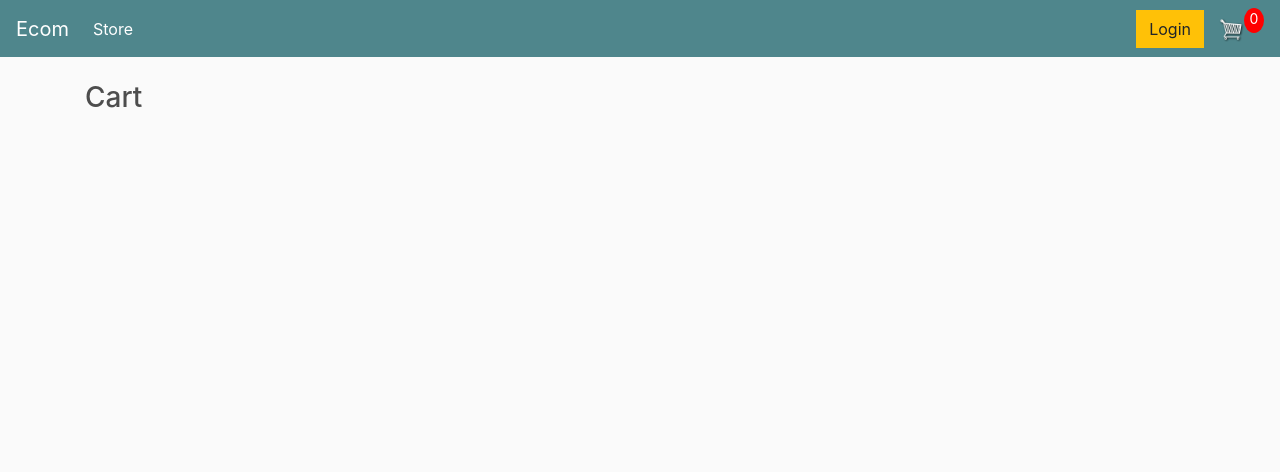
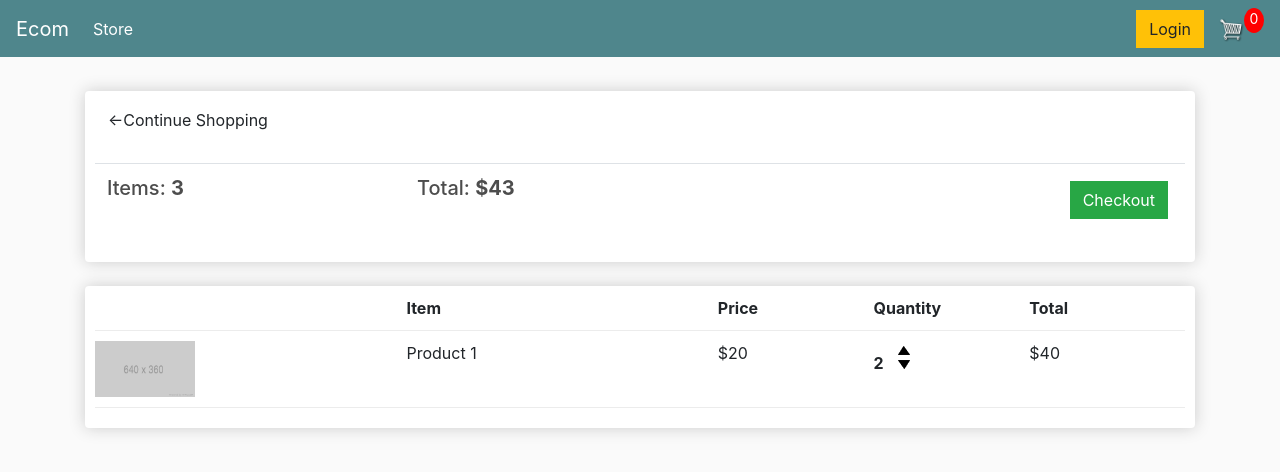
Before and after one commit to TangTuTy/KhenWTang, a Django app: page /cart/ in a window 1280 px wide. Shown: the top 472 px of the page. Run offline with Django 4.2, Linux system fonts and the light colour scheme; lists and menus that the app fills with data are empty; some libraries are stand-ins or nearby versions.

Commit message:
stye cart+product Co-authored-by: TangTuTy <TangTuTy@users.noreply.github.com>

```diff
--- a/Project100/store/templates/store/cart.html
+++ b/Project100/store/templates/store/cart.html
@@ -2,6 +2,52 @@
 {% load static %}
 {% block content %}
 
-<h3>Cart</h3>
+<div class="row">
+    <div class="col-lg-12">
+        <div class="box-element">
+            <a class="btn btn-outling-dark" href="{% url 'store' %}">&#x2190;Continue Shopping</a>
+
+            <br>
+            <br>
+
+            <table class="table">
+                <tr>
+                    <th><h5>Items: <strong>3</strong></h5></th>
+                    <th><h5>Total: <strong>$43</strong></h5></th>
+                    <th>
+                        <a  style="float:right; margin:5px;" class="btn btn-success" href="{% url 'checkout' %}">Checkout</a>
+                    </th>
+                <tr>
+            </table>
+        </div>
+
+        <br>
+
+        <div class="box-element">
+            <div class="cart-row">
+                <div style="flex:2"></div>
+                <div style="flex:2"><strong>Item</strong></div>
+                <div style="flex:1"><strong>Price</strong></div>
+                <div style="flex:1"><strong>Quantity</strong></div>
+                <div style="flex:1"><strong>Total</strong></div>
+            </div>
+
+            <div class="cart-row">
+                <div style="flex:2"><img class="row-image" src="{% static 'images/placeholder.png' %}"></div>
+                <div style="flex:2">Product 1</div>
+                <div style="flex:1">$20</div>
+                <div style="flex:1">
+                    <p class="quantity">2</p>
+                    <div class="quantity">
+                        <img class="chg-quantity" src="{% static  'images/arrow-up.png' %}">
+
+                        <img class="chg-quantity" src="{% static  'images/arrow-down.png' %}">
+                    </div>
+                </div>
+                <div style="flex:1">$40</div>
+            </div>
+        </div>
+    </div>
+</div>
 
 {% endblock content %}
```
Also changed, not shown: Project100/store/templates/store/store.html (+36 -2 lines), Project100/static/images/arrow-down.png (added), Project100/static/images/arrow-up.png (added), Project100/static/images/placeholder.png (added).
